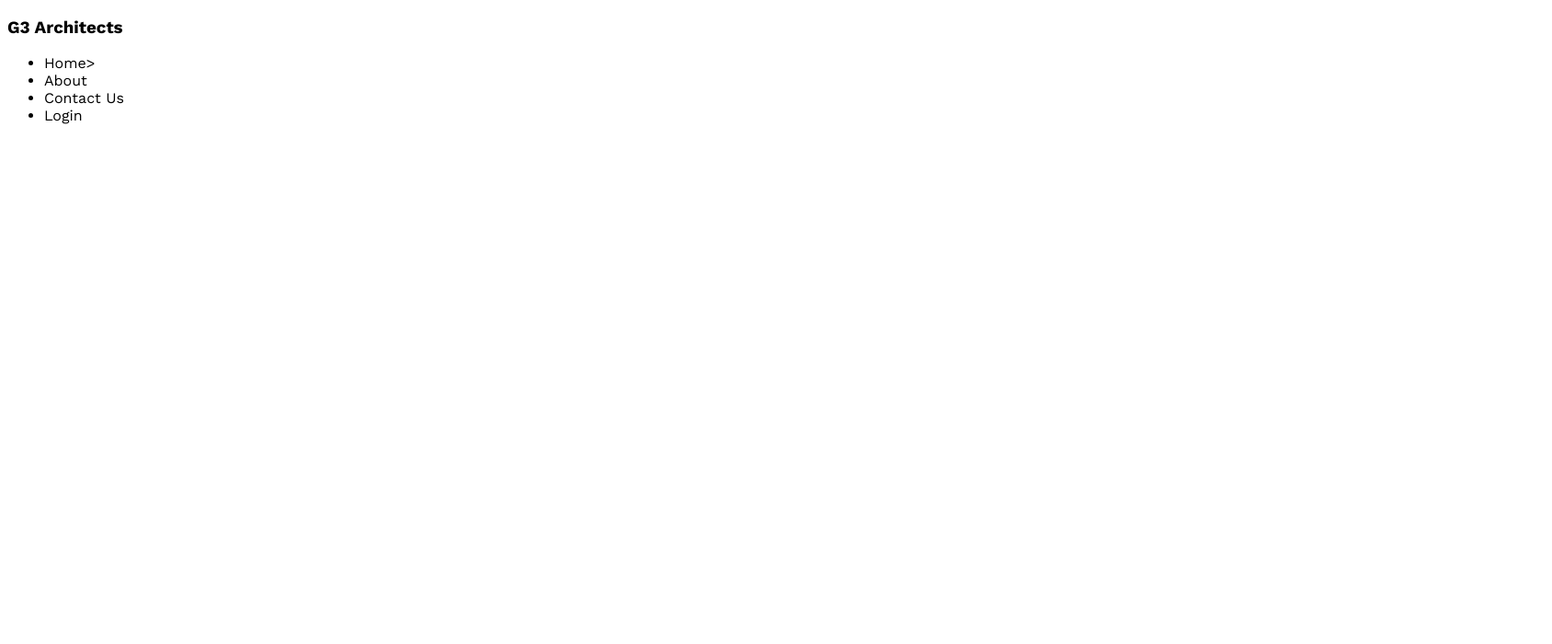
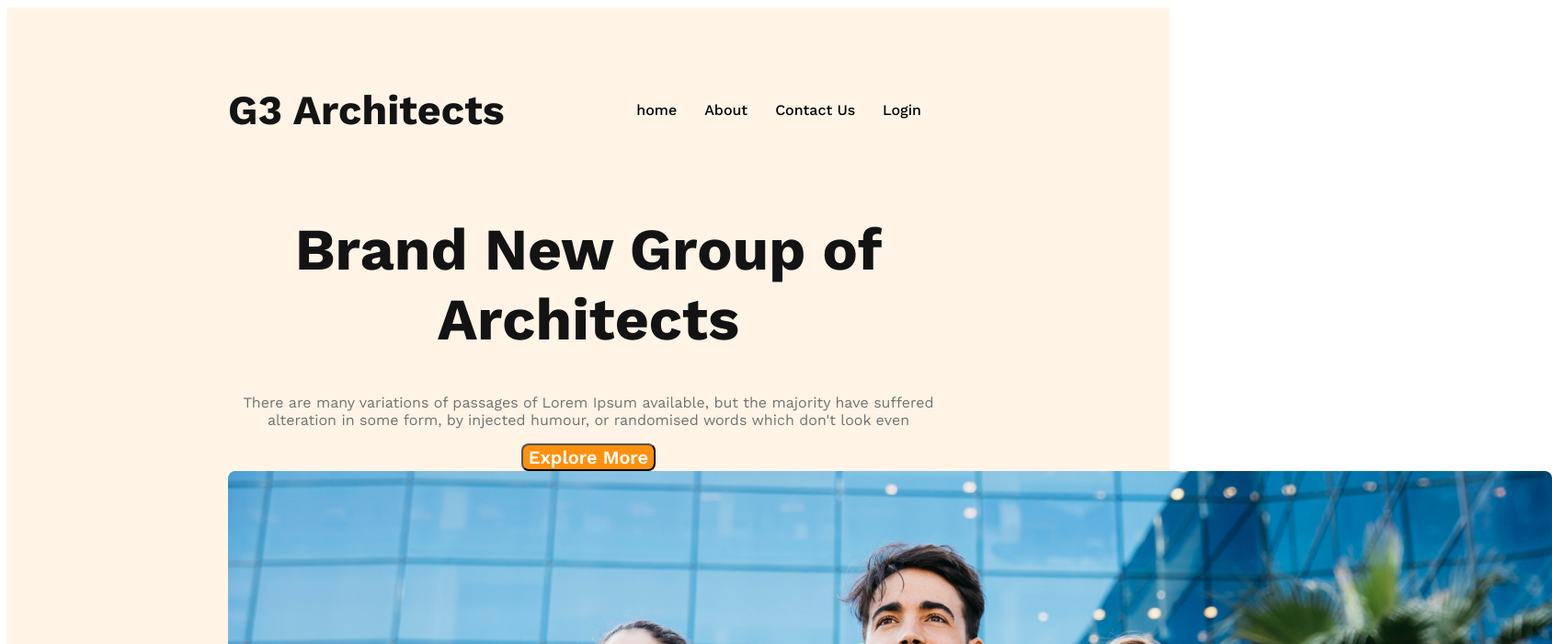
Before and after one commit to Samrat-ahammed/architects-website, a plain HTML site: page index.html in a window 1280 px wide. Shown: the top 700 px of the page at 92% size, 1688 px wide, since content can reach past the window. Drawn offline with nearby package versions, Linux system fonts and the light colour scheme.

Commit message:
banner contant add

```diff
--- a/index.html
+++ b/index.html
@@ -9,15 +9,28 @@
   <body>
     <header>
       <nav>
-        <h3>G3 Architects</h3>
+        <h3 class="nav-title">G3 Architects</h3>
 
         <ul>
-          <li>Home></li>
-          <li>About</li>
-          <li>Contact Us</li>
-          <li>Login</li>
+          <li><a href=""></a>home</li>
+          <li><a href=""></a>About</li>
+          <li><a href=""></a>Contact Us</li>
+          <li><a href=""></a>Login</li>
         </ul>
       </nav>
+
+      <div class="banner">
+        <div class="banner-content">
+          <h1 class="bannet-title">Brand New Group of Architects</h1>
+          <p class="banner-description">
+            There are many variations of passages of Lorem Ipsum available, but
+            the majority have suffered alteration in some form, by injected
+            humour, or randomised words which don't look even
+          </p>
+          <button class="btn-primary">Explore More</button>
+        </div>
+        <img src="/images/banner.png" alt="" />
+      </div>
     </header>
 
     <main></main>
--- a/style/architect-style.css
+++ b/style/architect-style.css
@@ -2,6 +2,72 @@
 
 @import url("https://fonts.googleapis.com/css2?family=Lato&family=Open+Sans:wght@700;800&family=Work+Sans:wght@400;500;600;700&display=swap");
 
+/* shared styles */
 * {
+  font-family: "Lato", sans-serif;
+  font-family: "Open Sans", sans-serif;
   font-family: "Work Sans", sans-serif;
 }
+
+.btn-primary {
+  color: #fff;
+  text-align: center;
+
+  font-size: 20px;
+
+  font-weight: 600;
+  border-radius: 8px;
+  background: #ff900e;
+}
+/* heder style */
+
+header {
+  background: rgba(255, 144, 14, 0.1);
+
+  padding: 40px 240px;
+}
+
+nav {
+  display: flex;
+  justify-content: space-between;
+  align-items: center;
+}
+
+.nav-title {
+  color: #131313;
+  font-size: 2.8rem;
+  font-weight: 700;
+}
+
+nav > ul {
+  display: flex;
+}
+nav li {
+  list-style: none;
+  margin-right: 30px;
+  font-weight: 500;
+  font-size: 1rem;
+}
+
+nav li a {
+  text-decoration: none;
+  color: #424242;
+}
+
+/* banner styles */
+
+.banner-content {
+  max-width: 800px;
+  text-align: center;
+  margin: 0 auto;
+}
+
+.bannet-title {
+  color: #131313;
+  font-size: 4rem;
+  font-weight: 700;
+}
+
+.banner-description {
+  color: #727272;
+}
```
